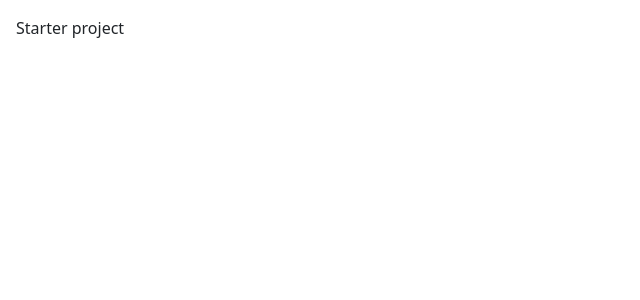
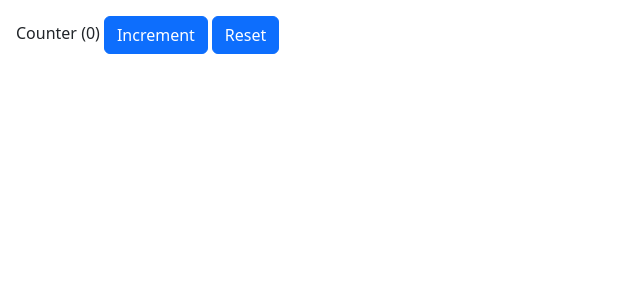
Before and after one commit to mohammadfallah7/react-qbc-advance, a React (Vite) app: page / in a window 1280 px wide. Shown: the top 300 px of the page, without its empty margins (0-640 px from the left). Built offline with nearby package versions, Linux system fonts and the light colour scheme.

Commit message:
feat: :sparkles: Move state logic to reducer in counter component

```diff
--- a/src/App.tsx
+++ b/src/App.tsx
@@ -1,5 +1,11 @@
+import Counter from "./state-management/Counter";
+
 const App = () => {
-  return <div>Starter project</div>;
+  return (
+    <>
+      <Counter />
+    </>
+  );
 };
 
 export default App;
--- a/src/state-management/Counter.tsx
+++ b/src/state-management/Counter.tsx
@@ -1,18 +1,22 @@
-import { useState } from "react";
+import { useReducer } from "react";
+import counterReducer from "./reducers/counterReducer";
 
 const Counter = () => {
-  const [value, setValue] = useState(0);
+  const [value, dispatch] = useReducer(counterReducer, 0);
 
   return (
     <div>
       Counter ({value})
       <button
-        onClick={() => setValue(value + 1)}
+        onClick={() => dispatch({ type: "INCREMENT" })}
         className="btn btn-primary mx-1"
       >
         Increment
       </button>
-      <button onClick={() => setValue(0)} className="btn btn-primary mx-1">
+      <button
+        onClick={() => dispatch({ type: "RESET" })}
+        className="btn btn-primary"
+      >
         Reset
       </button>
     </div>
--- /dev/null
+++ b/src/state-management/reducers/counterReducer.ts
@@ -0,0 +1,16 @@
+type Action = {
+  type: "INCREMENT" | "RESET";
+};
+
+const counterReducer = (value: number, action: Action): number => {
+  switch (action.type) {
+    case "INCREMENT":
+      return value + 1;
+    case "RESET":
+      return 0;
+    default:
+      return value;
+  }
+};
+
+export default counterReducer;
```
